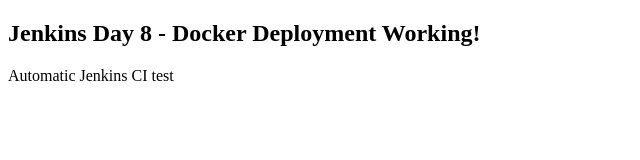
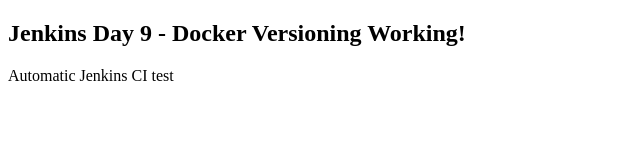
Before and after one commit to piyushdevops410/jenkins-day2-github, a plain HTML site: page index.html in a window 1280 px wide. Shown: the whole page, without its empty margins (0-640 px from the left). Drawn offline with Linux system fonts and the light colour scheme.

Commit message:
Add Jenkins Day 9 Docker image versioning

```diff
--- a/index.html
+++ b/index.html
@@ -4,7 +4,7 @@
     <title>Jenkins Day 6</title>
 </head>
 <body>
-    <h2>Jenkins Day 8 - Docker Deployment Working!</h2>
+    <h2>Jenkins Day 9 - Docker Versioning Working!</h2>
 </body>
 </html>
 Automatic Jenkins CI test
```
Also changed, not shown: 1 other file.
